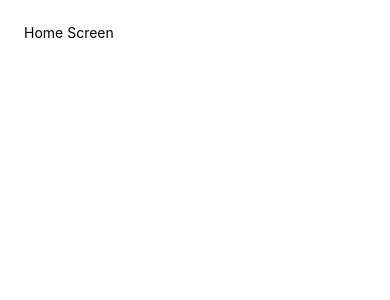
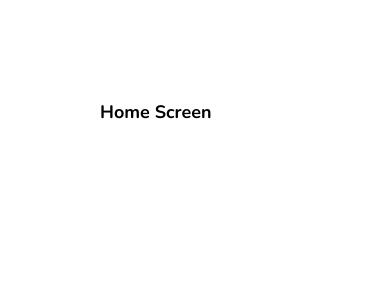
Before and after one commit to knikhil352000/React-Native-Projects, a React Native app in the folder ReviewApp/: screen / in a window 390 px wide. Shown: the top 300 px of the page. Built offline with nearby package versions, Linux system fonts and the light colour scheme.

Commit message:
Custom Fonts in React Native

```diff
--- a/ReviewApp/App.js
+++ b/ReviewApp/App.js
@@ -1,9 +1,21 @@
 import { StatusBar } from 'expo-status-bar';
-import React from 'react';
+import React, {useState, useEffect} from 'react';
 import { StyleSheet, Text, View } from 'react-native';
 import Home from './screens/Home';
+import * as Font from 'expo-font';
+
+
+const getFonts = () => Font.loadAsync({
+    'nunito-regular': require('./assets/fonts/Nunito-Regular.ttf'),
+    'nunito-bold': require('./assets/fonts/Nunito-Bold.ttf')
+  });
 
 export default function App() {
+  const [fontsLoaded, setFontsLoaded] = useState(false);
+  useEffect(() => {
+    setFontsLoaded(true);
+    getFonts();
+  })
   return (
     <View>
       <Home />
--- a/ReviewApp/screens/Home.js
+++ b/ReviewApp/screens/Home.js
@@ -4,13 +4,18 @@ import { View, Text, StyleSheet } from 'react-native'
 export default function Home() {
     return (
         <View style={styles.container}>
-            <Text>Home Screen</Text>
+            <Text style={styles.titleText}>Home Screen</Text>
         </View>
     )
 }
 
 const styles = StyleSheet.create({
     container: {
-        padding: 24
+        padding: 100,
+    },
+    titleText:{
+        fontFamily:'nunito-bold',
+        fontSize:18
+
     }
 })
```
Also changed, not shown: ReviewApp/assets/fonts/Nunito-Bold.ttf (added), ReviewApp/assets/fonts/Nunito-Regular.ttf (added).
